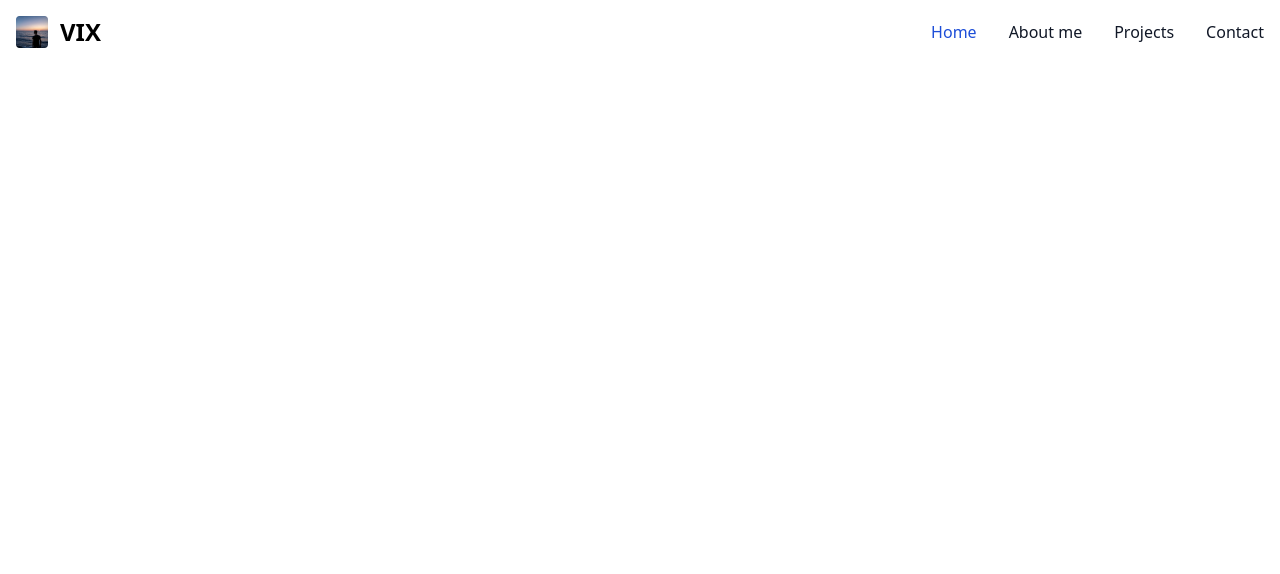
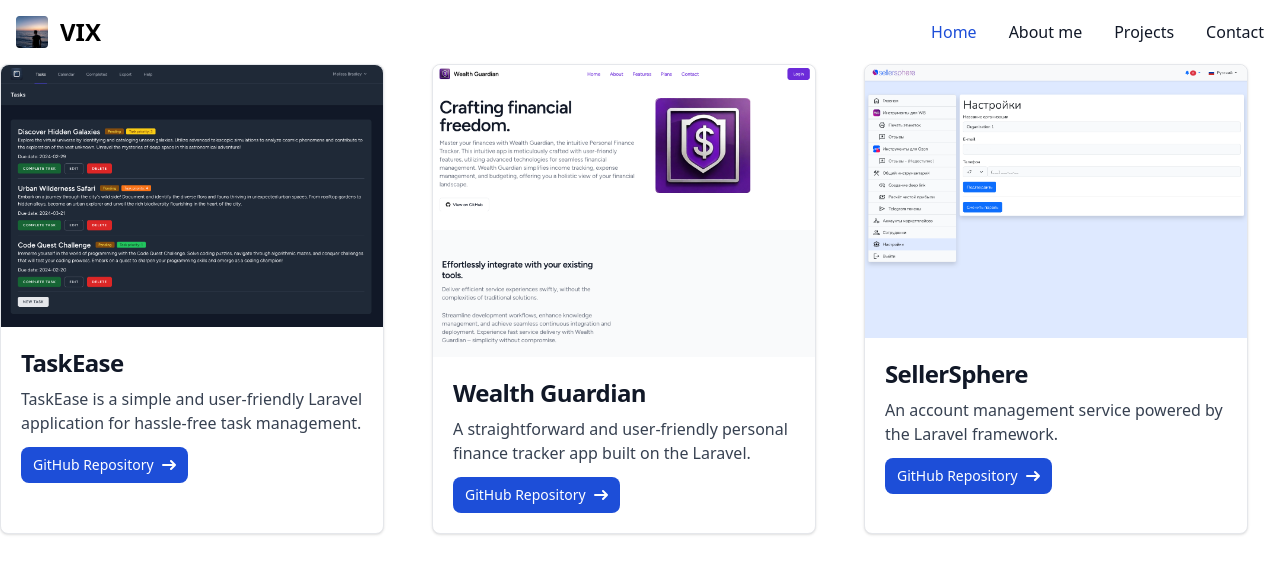
Before and after one commit to vix-4800/vix-4800.github.io, a website: page index.html in a window 1280 px wide. Drawn offline with nearby package versions, Linux system fonts and the light colour scheme.

Commit message:
index - 'projects' section added

```diff
--- a/index.html
+++ b/index.html
@@ -71,6 +71,79 @@
 	<section id="about">
 
 	</section>
+
+	<section id="projects">
+		<div class="w-full max-w-screen-xl mx-auto">
+			<div class="grid grid-cols-3 gap-4">
+				<div
+					class="max-w-sm bg-white border border-gray-200 rounded-lg shadow dark:bg-gray-800 dark:border-gray-700">
+					<img class="rounded-t-lg" src="./assets/images/projects/task_ease.png" alt="Project Image" />
+					<div class="p-5">
+						<h5 class="mb-2 text-2xl font-bold tracking-tight text-gray-900 dark:text-white">
+							TaskEase
+						</h5>
+						<p class="mb-3 font-normal text-gray-700 dark:text-gray-400">
+							TaskEase is a simple and user-friendly Laravel application for hassle-free task management.
+						</p>
+						<a href="https://github.com/vix-4800/TaskEase"
+							class="inline-flex items-center px-3 py-2 text-sm font-medium text-center text-white bg-blue-700 rounded-lg hover:bg-blue-800 focus:ring-4 focus:outline-none focus:ring-blue-300 dark:bg-blue-600 dark:hover:bg-blue-700 dark:focus:ring-blue-800">
+							GitHub Repository
+							<svg class="rtl:rotate-180 w-3.5 h-3.5 ms-2" aria-hidden="true"
+								xmlns="http://www.w3.org/2000/svg" fill="none" viewBox="0 0 14 10">
+								<path stroke="currentColor" stroke-linecap="round" stroke-linejoin="round"
+									stroke-width="2" d="M1 5h12m0 0L9 1m4 4L9 9" />
+							</svg>
+						</a>
+					</div>
+				</div>
+
+				<div
+					class="max-w-sm bg-white border border-gray-200 rounded-lg shadow dark:bg-gray-800 dark:border-gray-700">
+					<img class="rounded-t-lg" src="./assets/images/projects/wealth_guardian.png" alt="Project Image" />
+					<div class="p-5">
+						<h5 class="mb-2 text-2xl font-bold tracking-tight text-gray-900 dark:text-white">
+							Wealth Guardian
+						</h5>
+						<p class="mb-3 font-normal text-gray-700 dark:text-gray-400">
+							A straightforward and user-friendly personal finance tracker app built on the Laravel.
+						</p>
+						<a href="#"
+							class="inline-flex items-center px-3 py-2 text-sm font-medium text-center text-white bg-blue-700 rounded-lg hover:bg-blue-800 focus:ring-4 focus:outline-none focus:ring-blue-300 dark:bg-blue-600 dark:hover:bg-blue-700 dark:focus:ring-blue-800">
+							GitHub Repository
+							<svg class="rtl:rotate-180 w-3.5 h-3.5 ms-2" aria-hidden="true"
+								xmlns="http://www.w3.org/2000/svg" fill="none" viewBox="0 0 14 10">
+								<path stroke="currentColor" stroke-linecap="round" stroke-linejoin="round"
+									stroke-width="2" d="M1 5h12m0 0L9 1m4 4L9 9" />
+							</svg>
+						</a>
+					</div>
+				</div>
+
+				<div
+					class="max-w-sm bg-white border border-gray-200 rounded-lg shadow dark:bg-gray-800 dark:border-gray-700">
+					<img class="rounded-t-lg" src="./assets/images/projects/sellersphere.png" alt="Project Image" />
+					<div class="p-5">
+						<h5 class="mb-2 text-2xl font-bold tracking-tight text-gray-900 dark:text-white">
+							SellerSphere
+						</h5>
+						<p class="mb-3 font-normal text-gray-700 dark:text-gray-400">
+							An account management service powered by the Laravel framework.
+						</p>
+						<a href="#"
+							class="inline-flex items-center px-3 py-2 text-sm font-medium text-center text-white bg-blue-700 rounded-lg hover:bg-blue-800 focus:ring-4 focus:outline-none focus:ring-blue-300 dark:bg-blue-600 dark:hover:bg-blue-700 dark:focus:ring-blue-800">
+							GitHub Repository
+							<svg class="rtl:rotate-180 w-3.5 h-3.5 ms-2" aria-hidden="true"
+								xmlns="http://www.w3.org/2000/svg" fill="none" viewBox="0 0 14 10">
+								<path stroke="currentColor" stroke-linecap="round" stroke-linejoin="round"
+									stroke-width="2" d="M1 5h12m0 0L9 1m4 4L9 9" />
+							</svg>
+						</a>
+					</div>
+				</div>
+			</div>
+		</div>
+	</section>
+
 </body>
 
 </html>
```
